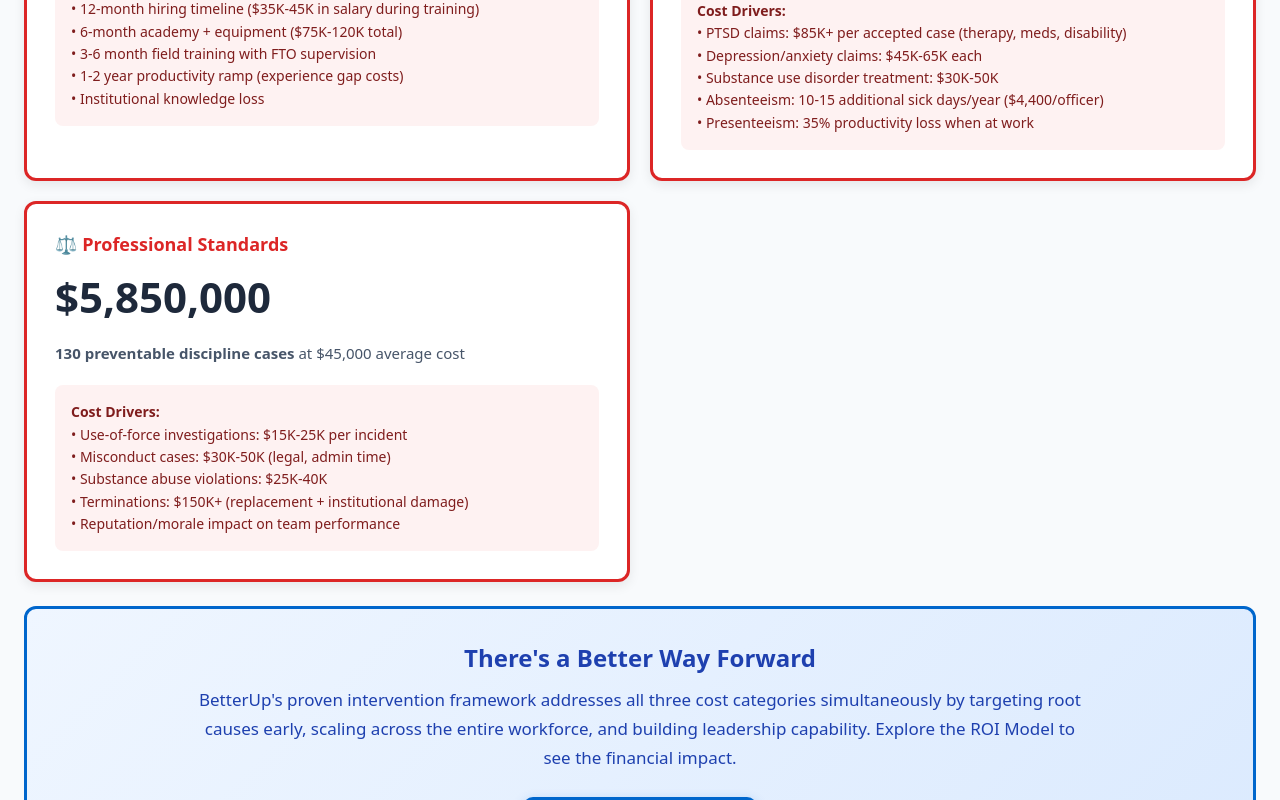
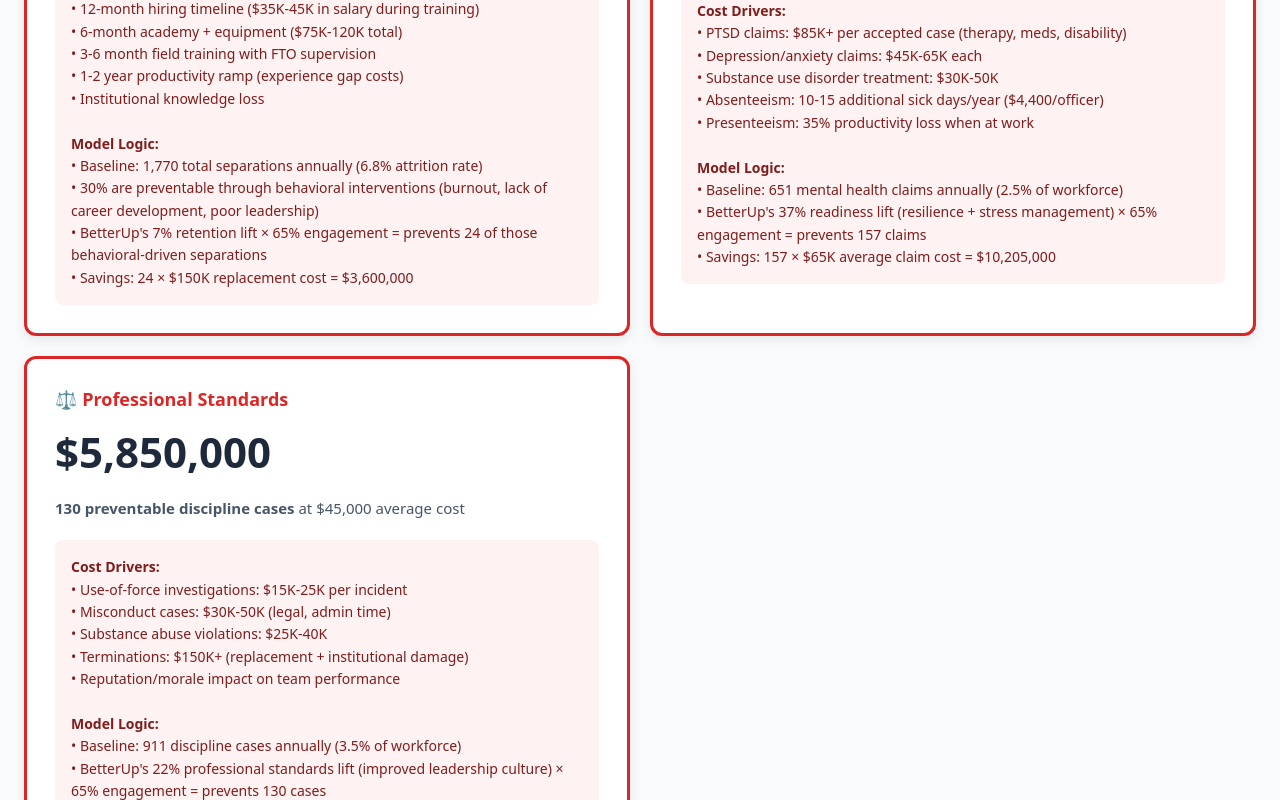
Before and after one commit to scottrsmith-bu/cbp-roi-calculator, a React (Create React App) app: page / in a window 1280 px wide. Shown: the part 1080-1880 px from the top of the page. Built offline with nearby package versions, Linux system fonts and the light colour scheme.

Commit message:
Update App.js

```diff
--- a/src/App.js
+++ b/src/App.js
@@ -272,7 +272,13 @@
                   • 6-month academy + equipment ($75K-120K total)<br/>
                   • 3-6 month field training with FTO supervision<br/>
                   • 1-2 year productivity ramp (experience gap costs)<br/>
-                  • Institutional knowledge loss
+                  • Institutional knowledge loss<br/>
+                  <br/>
+                  <strong>Model Logic:</strong><br/>
+                  • Baseline: {calculations.baselineSeparations.toLocaleString()} total separations annually ({pct(org === 'ofo' ? 6.8 : 10)} attrition rate)<br/>
+                  • 30% are preventable through behavioral interventions (burnout, lack of career development, poor leadership)<br/>
+                  • BetterUp's 7% retention lift × 65% engagement = prevents {calculations.separationsPrevented} of those behavioral-driven separations<br/>
+                  • Savings: {calculations.separationsPrevented} × $150K replacement cost = {fmt(calculations.retentionSavings)}
                 </div>
               </div>
 
@@ -292,7 +298,12 @@
                   • Depression/anxiety claims: $45K-65K each<br/>
                   • Substance use disorder treatment: $30K-50K<br/>
                   • Absenteeism: 10-15 additional sick days/year ($4,400/officer)<br/>
-                  • Presenteeism: 35% productivity loss when at work
+                  • Presenteeism: 35% productivity loss when at work<br/>
+                  <br/>
+                  <strong>Model Logic:</strong><br/>
+                  • Baseline: {calculations.baselineMHClaims.toLocaleString()} mental health claims annually (2.5% of workforce)<br/>
+                  • BetterUp's 37% readiness lift (resilience + stress management) × 65% engagement = prevents {calculations.claimsPrevented} claims<br/>
+                  • Savings: {calculations.claimsPrevented} × $65K average claim cost = {fmt(calculations.wcSavings)}
                 </div>
               </div>
 
@@ -312,7 +323,12 @@
                   • Misconduct cases: $30K-50K (legal, admin time)<br/>
                   • Substance abuse violations: $25K-40K<br/>
                   • Terminations: $150K+ (replacement + institutional damage)<br/>
-                  • Reputation/morale impact on team performance
+                  • Reputation/morale impact on team performance<br/>
+                  <br/>
+                  <strong>Model Logic:</strong><br/>
+                  • Baseline: {calculations.baselineDisciplineCases.toLocaleString()} discipline cases annually (3.5% of workforce)<br/>
+                  • BetterUp's 22% professional standards lift (improved leadership culture) × 65% engagement = prevents {calculations.casesPrevented} cases<br/>
+                  • Savings: {calculations.casesPrevented} × $45K average case cost = {fmt(calculations.disciplineSavings)}
                 </div>
               </div>
             </div>
```
